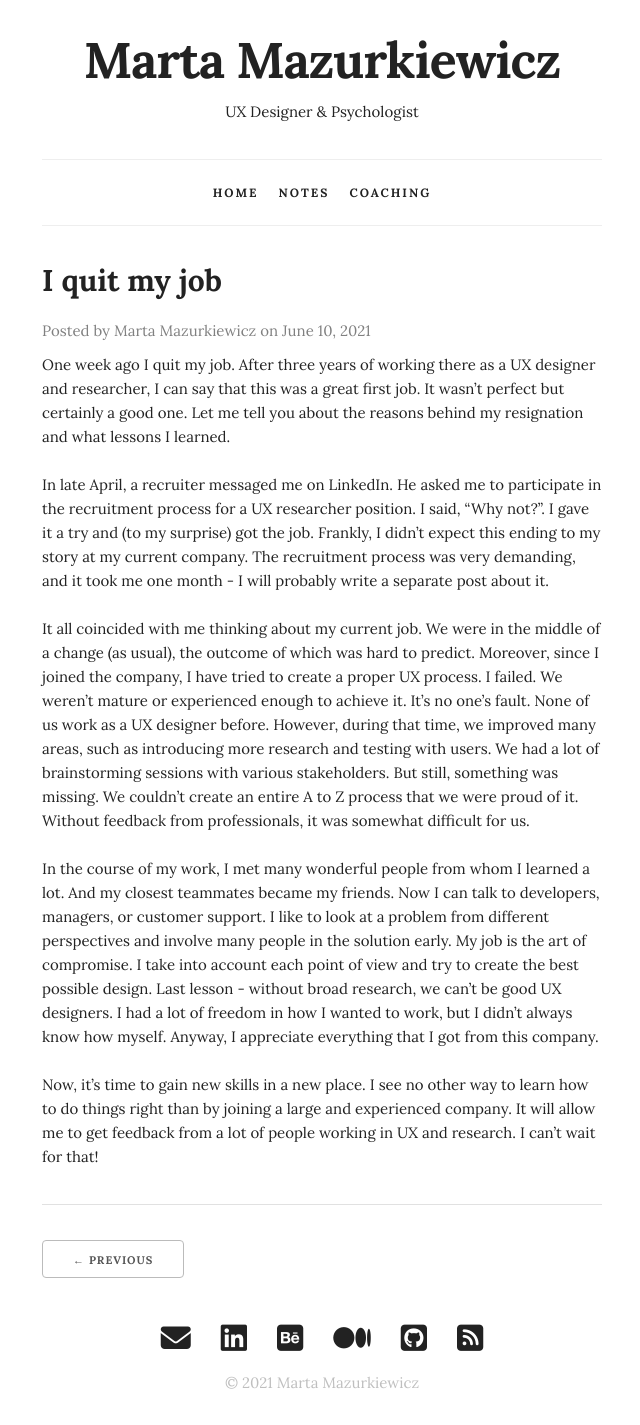
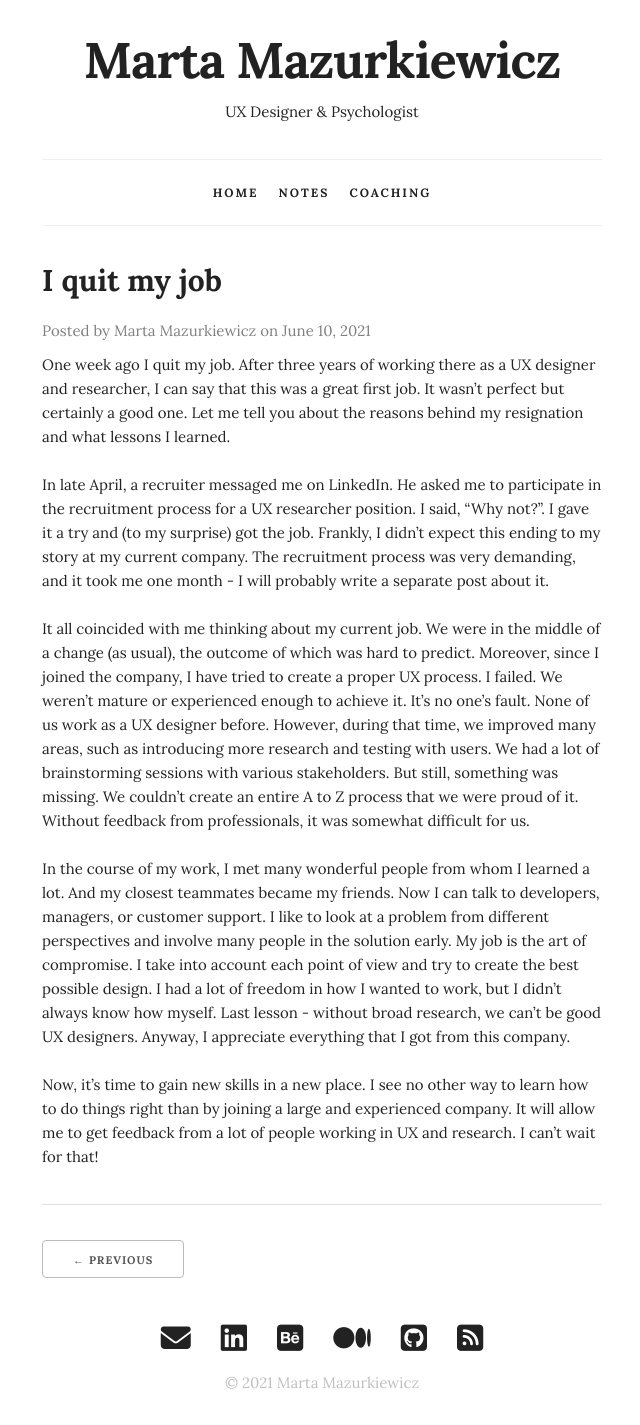
Before and after one commit to mazurki/mazurki.github.io, a Jekyll site: the page built from _posts/2021-06-10-i-quit-my-job.md, in a window 1280 px wide. Shown: the whole page, without its empty margins (318-958 px from the left). Built offline with Jekyll 4.4.1, drawn with Linux system fonts in a browser that asks for light colours; nearby versions of some CDN libraries.

Commit message:
Change sentences order

```diff
--- a/_posts/2021-06-10-i-quit-my-job.md
+++ b/_posts/2021-06-10-i-quit-my-job.md
@@ -12,6 +12,6 @@ In late April, a recruiter messaged me on LinkedIn. He asked me to participate i
 <br/>
 It all coincided with me thinking about my current job. We were in the middle of a change (as usual), the outcome of which was hard to predict. Moreover, since I joined the company, I have tried to create a proper UX process. I failed. We weren't mature or experienced enough to achieve it. It's no one's fault. None of us work as a UX designer before. However, during that time, we improved many areas, such as introducing more research and testing with users. We had a lot of brainstorming sessions with various stakeholders. But still, something was missing. We couldn't create an entire A to Z process that we were proud of it. Without feedback from professionals, it was somewhat difficult for us.<br/>
 <br/>
-In the course of my work, I met many wonderful people from whom I learned a lot. And my closest teammates became my friends. Now I can talk to developers, managers, or customer support. I like to look at a problem from different perspectives and involve many people in the solution early. My job is the art of compromise. I take into account each point of view and try to create the best possible design. Last lesson - without broad research, we can't be good UX designers. I had a lot of freedom in how I wanted to work, but I didn't always know how myself. Anyway, I appreciate everything that I got from this company. <br/>
+In the course of my work, I met many wonderful people from whom I learned a lot. And my closest teammates became my friends. Now I can talk to developers, managers, or customer support. I like to look at a problem from different perspectives and involve many people in the solution early. My job is the art of compromise. I take into account each point of view and try to create the best possible design. I had a lot of freedom in how I wanted to work, but I didn't always know how myself. Last lesson - without broad research, we can't be good UX designers. Anyway, I appreciate everything that I got from this company. <br/>
 <br/>
 Now, it's time to gain new skills in a new place. I see no other way to learn how to do things right than by joining a large and experienced company. It will allow me to get feedback from a lot of people working in UX and research. I can't wait for that!
```
